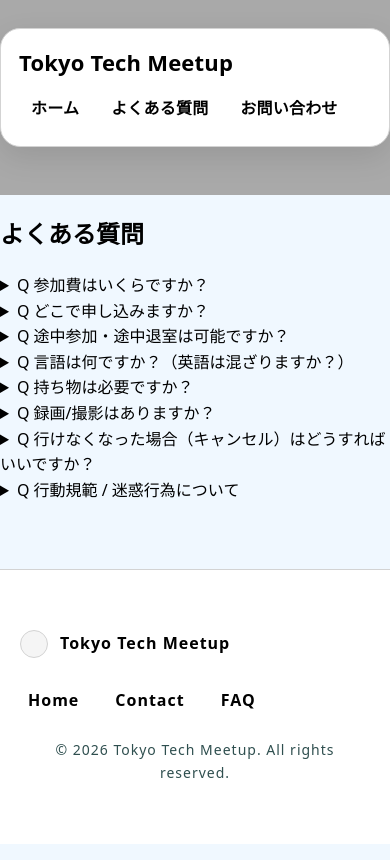
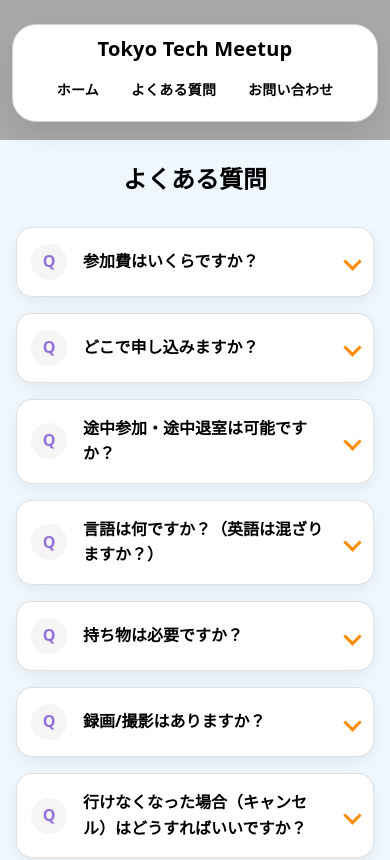
Before and after one commit to zigzagdev/html-semantic-site, a website: page faq.html in a window 390 px wide. Shown: the top 860 px of the page. Drawn offline with Linux system fonts and the light colour scheme.

Commit message:
fix: FAQのレスポンシブ対応

```diff
--- a/assets/css/pages/faq.css
+++ b/assets/css/pages/faq.css
@@ -1,5 +1,4 @@
 /* 要素の幅と高さの計算をより直感的にする為 */
-
 * { box-sizing: border-box; }
 
 html, body { height: 100%; }
@@ -26,269 +25,139 @@ a:hover { text-decoration: underline; }
 
 main { flex: 1; }
 
-/* Header */
-.header {
-    padding: 16px 0 48px;
-    min-height: 180px;
-    border-bottom: none;
-    background: darkgrey;
+.faq {
+    display: grid;
+    gap: 16px;
+    max-width: 980px;
+    padding: 0 16px;
+    margin: 28px 0;
 }
 
-.header__inner {
-    background: white;
-    border: 1px solid lightgray;
-    border-radius: 999px;
-    display: flex;
-    align-items: center;
-    justify-content: space-between;
-
-    max-width: 1040px;
-    margin: 12px auto 0;
-
-    box-shadow: 0 10px 30px rgba(0,0,0,0.10);
-    padding: 18px 28px;
-    gap: 16px;
-}
-
-.header__title {
-    margin: 0;
-    font-size: 22px;
-    letter-spacing: 0.2px;
-}
-
-.header__nav-list {
-    list-style: none;
-    margin: 0;
-    padding: 0;
-    display: flex;
-    align-items: center;
-    flex-wrap: wrap;
-    gap: 12px;
-}
-
-.header__nav-link {
-    display: inline-block;
-    padding: 8px 12px;
-    border-radius: 999px;
-    font-weight: 700;
-    transition: background 0.15s ease;
-    letter-spacing: 0.2px;
-}
-
-.header__nav-link:hover {
-    background: rgba(0,0,0,0.06);
-    text-decoration: none;
-}
-
-/* Contact header */
-.contact-header {
-    display: grid;
-    place-items: center;
-    text-align: center;
-    margin-top: 60px;
-}
-
-.contact-header__title {
-    margin: 0;
-    font-size: 28px;
-    font-weight: 800;
-}
-
-.contact-header__sub {
-    display: block;
-    margin-top: 6px;
-    font-size: 12px;
-    font-weight: 800;
-    text-transform: uppercase;
-}
-
-/* Contact */
-.contact { padding: 36px 0 12px; }
-
-.contact__inner {
-    max-width: 800px;
-    margin: 0 auto;
-    padding: 0 20px;
-}
-
-.contact__lead {
-    margin: 0 0 20px;
+.faq-title {
     text-align: center;
 }
 
-.contact__form {
-    padding: 24px 0;
-    display: grid;
-    gap: 12px;
+.faq__item {
+    background: white;
+    border: 1px solid rgba(0,0,0,0.12);
+    border-radius: 16px;
+    overflow: hidden;
+    box-shadow: 0 6px 18px rgba(0,0,0,0.06);
 }
 
-.contact__row {
+.faq__q {
+    list-style: none;
+    cursor: pointer;
+    padding: 20px;
     display: grid;
-    grid-template-columns: 180px 1fr;
-    column-gap: 16px;
+    grid-template-columns: 44px 1fr 28px;
     align-items: center;
-    padding: 12px 0;
+    gap: 16px;
+    font-weight: 800;
+    font-size: 18px;
 }
 
-.contact__row--textarea { align-items: start; }
-
-.contact__label {
-    font-size: 16px;
-    font-weight: 700;
+.faq__q::-webkit-details-marker {
+    display: none;
 }
 
-.contact__badge {
-    margin-right: 6px;
+.faq__q-label {
+    width: 40px;
+    height: 40px;
+    border-radius: 999px;
     display: inline-flex;
     align-items: center;
     justify-content: center;
-    padding: 4px 10px;
-    border: 2px solid red;
-    border-radius: 12px;
-    font-size: 12px;
-    font-weight: 800;
-    line-height: 1;
-    white-space: nowrap;
-    color: red;
+    font-weight: 900;
+    font-size: 20px;
+    background: whitesmoke;
+    color: mediumpurple;
 }
 
-.contact__input,
-.contact__textarea {
-    width: 100%;
-    padding: 10px 12px;
-    border: 1px solid beige;
-    border-radius: 12px;
-    font-size: 16px;
-    background: whitesmoke;
+.faq__q::after {
+    content: "";
+    width: 10px;
+    height: 10px;
+    border-right: 3px solid darkorange;
+    border-bottom: 3px solid darkorange;
+    transform: rotate(45deg);
+    justify-self: end;
+    transition: transform 0.18s ease;
 }
 
-.contact__input::placeholder,
-.contact__textarea::placeholder { color: darkgray; }
-
-.contact__textarea {
-    min-height: 160px;
-    resize: vertical;
+.faq__item[open] > .faq__q::after {
+    transform: rotate(-135deg);
 }
 
-.contact__input:focus,
-.contact__textarea:focus {
-    outline: none;
-    border-color: black;
+.faq__a {
+    border-top: 1px solid rgba(0,0,0,0.10);
+    padding: 16px 18px 18px;
 }
 
-.contact__actions {
-    text-align: center;
-    margin-top: 24px;
+.faq__a-row {
+    display: grid;
+    grid-template-columns: 44px 1fr;
+    gap: 14px;
+    align-items: start;
 }
 
-.contact__button {
-    width: 240px;
-    padding: 12px 16px;
-    border: none;
-    border-radius: 12px;
-    font-size: 16px;
-    font-weight: 800;
-    background-color: ghostwhite;
+.faq__a-label {
+    font-weight: 900;
+    font-size: 22px;
+    line-height: 1;
+    color: #f59e0b;
+    padding-top: 2px;
 }
 
-.contact__button:hover {
-    background-color: bisque;
+.faq__a-body p {
+    margin: 0;
+    color: rgba(0,0,0,0.80);
+    font-weight: 500;
 }
 
-.contact__button:active {
-    background: whitesmoke;
+.faq__a-body p + p {
+    margin-top: 8px;
 }
 
-/* Footer */
-.footer {
-    padding: 60px 0;
-    border-top: 1px solid lightgray;
-    background: white;
+.faq__a-body ul {
+    margin: 10px 0 0;
+    padding-left: 18px;
 }
 
-.footer__inner {
-    max-width: 1040px;
-    margin: 0 auto;
-    padding: 0 20px;
-
-    display: flex;
-    justify-content: space-between;
-    align-items: flex-start;
-    gap: 24px;
+.faq__a-body li {
+    margin: 6px 0 0;
+    color: rgba(0,0,0,0.80);
 }
 
-.footer__brand {
-    display: flex;
-    align-items: center;
-    gap: 12px;
-}
-
-.footer__logo {
-    width: 28px;
-    height: 28px;
-    border-radius: 50%;
-    border: 1px solid lightgray;
-    background: whitesmoke;
-    display: inline-block;
-}
-
-.footer__name {
-    margin: 0;
-    font-weight: 700;
-    letter-spacing: 1px;
-}
-
-.footer__nav-list {
-    list-style: none;
-    margin: 0;
-    padding: 0;
-
-    display: flex;
-    justify-content: flex-end;
-    gap: 20px;
-    flex-wrap: wrap;
-}
-
-.footer__nav-link {
-    display: inline-block;
-    padding: 6px 8px;
-    font-weight: 700;
-    letter-spacing: 1px;
-}
-
-.footer__meta {
-    margin: 20px 0 0;
-    text-align: center;
-    padding: 0 20px;
-}
-
-.footer__text {
-    margin: 0;
-    font-size: 14px;
-    color: darkslategray;
-    letter-spacing: 1px;
+.faq__item:hover {
+    border-color: rgba(0,0,0,0.18);
+    box-shadow: 0 10px 28px rgba(0,0,0,0.08);
 }
 
 @media (max-width: 640px) {
-    .header__inner {
-        border-radius: 20px;
-        flex-direction: column;
-        align-items: flex-start;
-        gap: 8px;
-        padding: 16px 18px;
+    .faq__q {
+        padding: 16px 14px;
+        grid-template-columns: 40px 1fr 24px;
+        gap: 12px;
+        font-size: 16px;
     }
 
-    .header__nav-list { gap: 8px; }
-
-    .contact__row {
-        grid-template-columns: 1fr;
-        gap: 8px;
+    .faq__q-label {
+        width: 36px;
+        height: 36px;
+        font-size: 16px;
     }
 
-    .footer__inner {
-        flex-direction: column;
-        align-items: flex-start;
+    .faq__a {
+        padding: 14px 14px 16px;
     }
 
-    .footer__nav-list { justify-content: flex-start; }
+    .faq__a-row {
+        grid-template-columns: 40px 1fr;
+        gap: 12px;
+    }
+
+    .faq__a-label {
+        font-size: 20px;
+    }
 }
--- a/faq.html
+++ b/faq.html
@@ -5,7 +5,8 @@
     <meta name="viewport" content="width=device-width, initial-scale=1" />
     <title>Tokyo Tech Meetup – 月例コミュニティイベント</title>
     <meta name="description" content="Tokyoの架空テックミートアップのランディングページ。" />
-
+    <link rel="stylesheet" href="assets/css/common/header.css" />
+    <link rel="stylesheet" href="assets/css/common/footer.css" />
     <link rel="stylesheet" href="assets/css/pages/faq.css" />
     <link rel="icon" href="assets/img/tokyo.webp" />
 </head>
@@ -27,8 +28,8 @@
 <main id="main" class="page-faq">
     <div class="l-container l-main-layout">
         <div class="site-content">
-            <section id="faq" class="section">
-                <h2 id="faq-title" class="section-title">よくある質問</h2>
+            <section id="faq" class="faq-section" aria-labelledby="faq-title">
+                <h2 id="faq-title" class="faq-title">よくある質問</h2>
                 <div class="faq">
                     <details class="faq__item">
                         <summary class="faq__q">
@@ -190,10 +191,13 @@
                     <li class="footer__nav-item"><a class="footer__nav-link" href="./faq.html">FAQ</a></li>
                 </ul>
             </nav>
+        </div>
+    </div>
 
-            <div class="footer__meta">
-                <p class="footer__text">© 2026 Tokyo Tech Meetup. All rights reserved.</p>
-            </div>
+    <div class="footer__meta">
+        <div class="footer__text">
+            2026 Tokyo Tech Meetup. <span class="footer__break" aria-hidden="true"></span>
+            All rights reserved.
         </div>
     </div>
 </footer>
```
